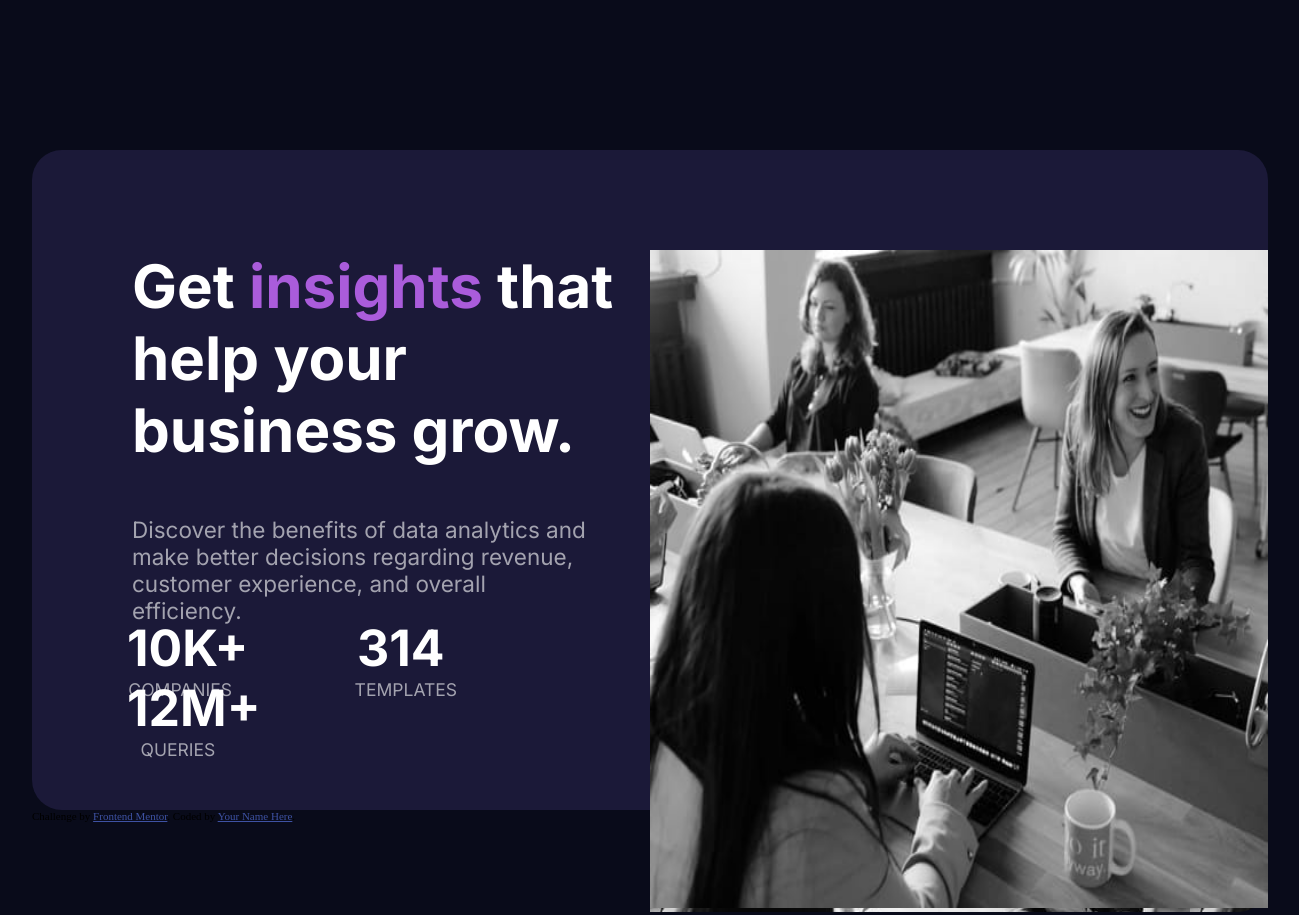
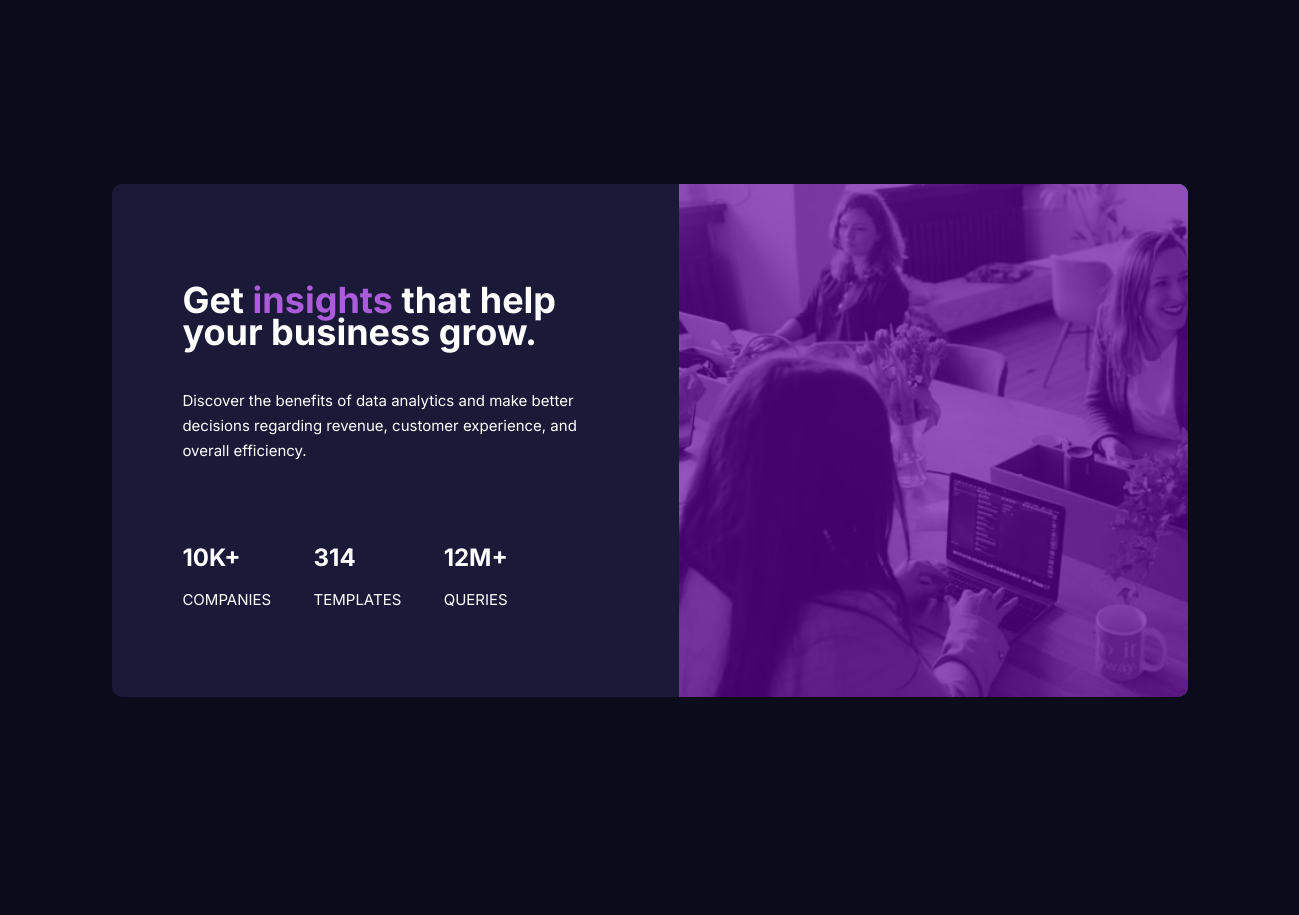
Before and after one commit to AyanorII/stats-preview-card, a plain HTML site: page index.html in a window 1536 px wide. Shown: the top 915 px of the page, without its empty margins (118-1417 px from the left). After the commit the page ends 882 px from the top, so only its background shows below. Drawn offline with Linux system fonts and the light colour scheme; files whose address does not match are found by name.

Commit message:
Add files via upload

```diff
--- a/index.html
+++ b/index.html
@@ -5,49 +5,60 @@
   <meta charset="UTF-8">
   <meta name="viewport" content="width=device-width, initial-scale=1.0">
   <!-- displays site properly based on user's device -->
-
-  <link rel="icon" type="image/png" sizes="32x32" href="./images/favicon-32x32.png">
   <link rel="stylesheet" href="style.css">
   <link rel="preconnect" href="https://fonts.gstatic.com">
   <link href="https://fonts.googleapis.com/css2?family=Inter:wght@400;700&family=Lexend+Deca&display=swap"
     rel="stylesheet">
+  <link rel="icon" type="image/png" sizes="32x32" href="./images/favicon-32x32.png">
+
   <title>Frontend Mentor | Stats preview card component</title>
 
   <!-- Feel free to remove these styles or customise in your own stylesheet 👍 -->
+  <style>
+    .attribution {
+      font-size: 11px;
+      text-align: center;
+    }
 
+    .attribution a {
+      color: hsl(228, 45%, 44%);
+    }
+  </style>
 </head>
 
 <body>
+  <section id="main">
 
-  <div class="card">
-    <div class="left-side">
+    <div class="image">
+      <div class="image-overlay"></div>
+    </div>
+
+    <div class="card">
       <h1>Get <span class="insights">insights</span> that help your business grow.</h1>
 
-      <div class="mid">
-        <h2>
-          Discover the benefits of data analytics and make better decisions regarding revenue, customer
-          experience, and overall efficiency.
-        </h2>
+      <p>Discover the benefits of data analytics and make better decisions regarding revenue, customer
+      experience, and overall efficiency.</p>
 
-        <h3>
-          <p><span class="stats">10k+</span><span class="headings">companies</span></p>
-          <p><span class="stats">314</span> <span class="headings templates">templates</span> </p>
-          <p><span class="stats">12m+</span><span class="headings">queries</span></p>
-        </h3>
+      <div class="data">
+        <div class="companies">
+          <span>10k+</span>
+          <p>companies</p>
+        </div>
+
+        <div class="templates">
+          <span>314</span>
+          <p>templates</p>
+        </div>
+
+        <div class="queries">
+          <span>12m+</span>
+          <p>queries</p>
+        </div>
       </div>
     </div>
 
-    <div class="image">
-      <img src="images/image-header-desktop.jpg" alt="">
-    </div>
-  </div>
+  </section>
 
-
-
-  <div class="attribution">
-    Challenge by <a href="https://www.frontendmentor.io?ref=challenge" target="_blank">Frontend Mentor</a>.
-    Coded by <a href="#">Your Name Here</a>.
-  </div>
 </body>
 
 </html>
--- /dev/null
+++ b/style.scss
@@ -0,0 +1,116 @@
+body {
+    margin: 0;
+    padding: 0;
+    text-align: center;
+    font-family: 'Inter', sans-serif;
+    color: #fff;
+    background-color: #0A0C1C;
+}
+
+h1 {
+    font-weight: 700;
+    font-size: 1.75rem;
+    line-height: 32px;
+}
+
+h1 > span {
+    color: #AB5CDB;
+    font-size: 1.75rem;
+}
+
+p {
+    font-weight: 400;
+    font-size: 0.9375rem;
+    line-height: 1.5625rem;
+}
+
+span {
+    font-weight: 700;
+    font-size: 1.5rem;
+    line-height: 29px;
+}
+
+#main {
+    background-color: #1B1937;
+    margin: 80px 20px;
+    border-radius: 10px;
+}
+
+.image {
+    background-image: url(images/image-header-mobile.jpg);
+    background-size: cover;
+    height: 250px;
+    position: relative;
+    border-radius: 10px 10px 0 0;
+
+    .image-overlay {
+        background-color: #6302a0ab;
+        position: absolute;
+        height: 100%;
+        width: 100%;
+        border-radius: inherit;
+    }
+}
+
+.card {
+    background-color: hsl(244, 38%, 16%);
+    padding: 30px 30px;
+    border-radius: 0 0 10px 10px;
+
+    .data {
+        margin-top: 50px;
+
+        p, span {
+            text-transform: uppercase;
+        }
+
+        p {
+            font-weight: 500;
+        }
+    }
+}
+
+@media screen and (min-width: 1440px) {
+    body {
+        text-align: left;
+    }
+
+    h1, .insights {
+        font-size: 2.25rem;
+    }
+
+
+
+    #main {
+        margin: 12% auto;
+        display: flex;
+        flex-direction: row-reverse;
+        width: 70%;
+
+        .image {
+            background-image: url(images/image-header-desktop.jpg);
+            width: 50%;
+            height: inherit;
+            background-size: cover;
+            border-radius: 0 10px 10px 0;
+        }
+
+        .card {
+            width: 40%;
+            padding: 0px;
+            margin: 70px;
+            margin-right: 90px;
+
+            h1 + p {
+                margin-top: 40px;
+            }
+
+            .data {
+                margin-top: 80px;
+                display: flex;
+                justify-content: space-between;
+                width: 80%;
+            }
+        }
+    }
+}
```
Also changed, not shown: style.css, 2 other files.
